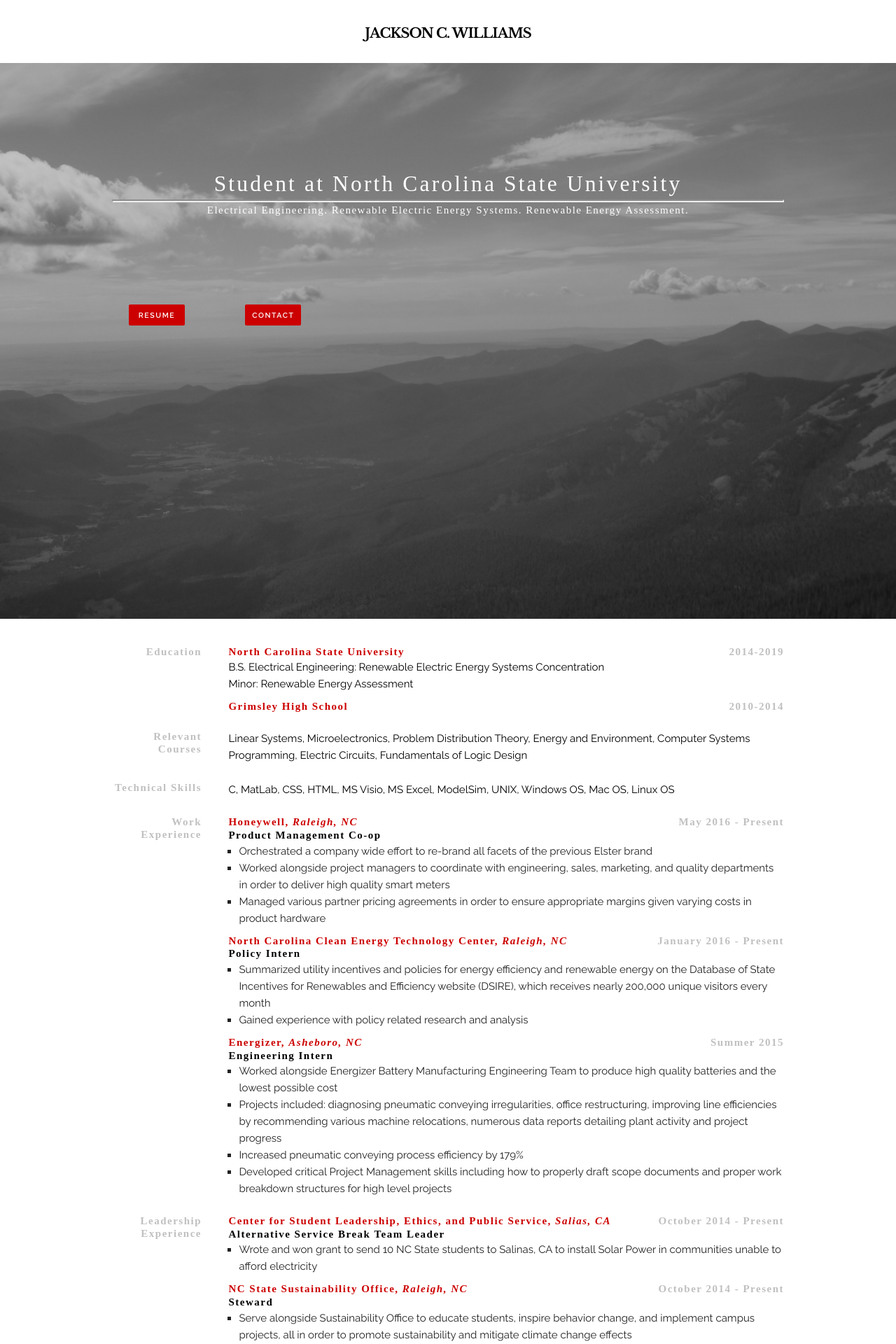
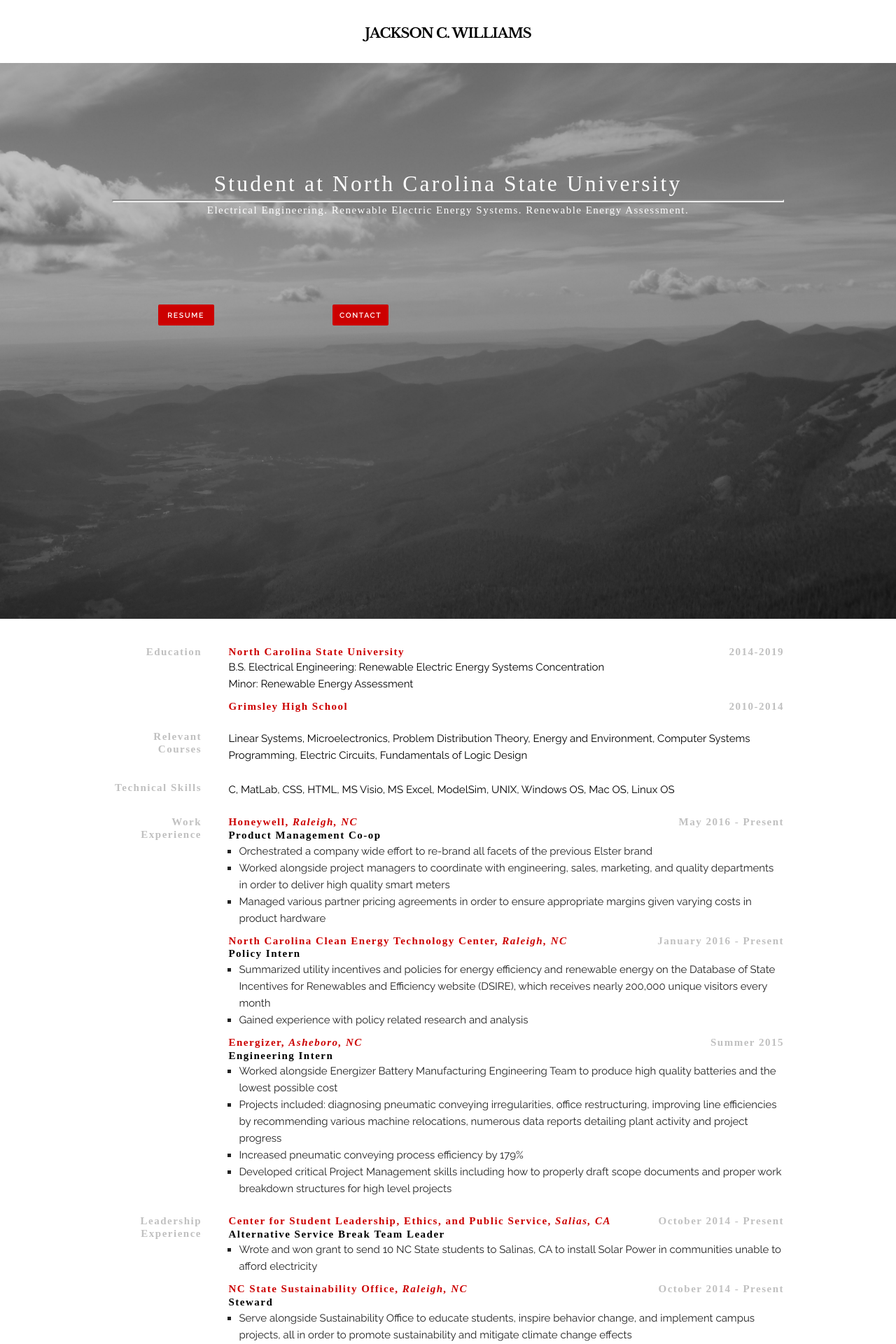
Before and after one commit to jacksoncwilliams/jackson-erin, a Jekyll site: the page built from index.html, in a window 1280 px wide. Shown: the top 1920 px of the page at 70% size. Built offline with Jekyll 4.4.1, drawn with Linux system fonts in a browser that asks for light colours; nearby versions of some CDN libraries; some web fonts are replaced.

Commit message:
Update index.html

```diff
--- a/index.html
+++ b/index.html
@@ -24,13 +24,13 @@ title: Jackson Williams
             </div>
 
             <div class="container">
-                        <div class="two columns">
+                        <div class="three columns">
                                     <a class="homebuttons" href="#resume">
                                                 <h3>Resume</h3>
                                     </a>
                         </div>
 
-                        <div class="two columns">
+                        <div class="three columns">
                                     <a class="homebuttons" href="#contact">
                                                 <h3>Contact</h3>
                                     </a>
```
